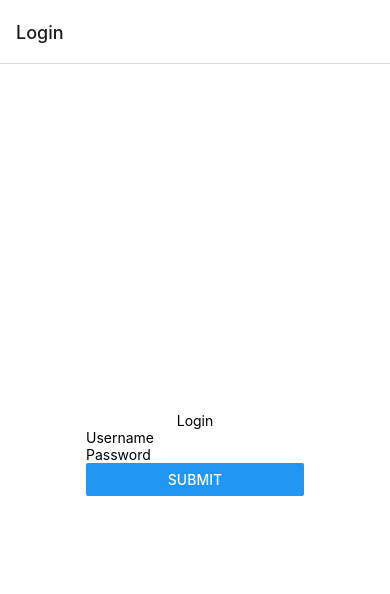
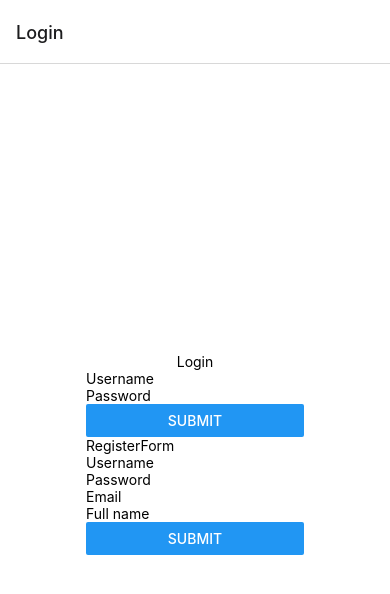
Before and after one commit to JerbsH/wbma, a React Native app: screen /Login in a window 390 px wide. Shown: the top 594 px of the page. Built offline with nearby package versions, Linux system fonts and the light colour scheme; no server answers.

Commit message:
register form functionality

```diff
--- a/Views/Login.js
+++ b/Views/Login.js
@@ -5,6 +5,7 @@
 import AsyncStorage from '@react-native-async-storage/async-storage';
 import LoginForm from './../components/LoginForm';
 import {useUser} from '../hook/ApiHooks';
+import RegisterForm from '../components/RegisterForm';
 
 const Login = ({navigation}) => {
   // props is needed for navigation
@@ -33,6 +34,7 @@
     <View style={styles.container}>
       <Text>Login</Text>
       <LoginForm />
+      <RegisterForm />
     </View>
   );
 };
--- a/components/LoginForm.js
+++ b/components/LoginForm.js
@@ -28,7 +28,6 @@
       setUser(loginResponse.user);
     } catch (error) {
       console.error(error);
-      // TODO: notify user about failed login?
     }
   };
 
@@ -42,6 +41,7 @@
         render={({field: {onChange, onBlur, value}}) => (
           <TextInput
             placeholder="Username"
+            autoCapitalize="none"
             onBlur={onBlur}
             onChangeText={onChange}
             value={value}
--- /dev/null
+++ b/components/RegisterForm.js
@@ -0,0 +1,112 @@
+import {View, Text, TextInput, Button} from 'react-native';
+import React from 'react';
+import {useUser} from '../hook/ApiHooks';
+import {useForm, Controller} from 'react-hook-form';
+
+const RegisterForm = () => {
+  const {postUser} = useUser();
+  const {
+    control,
+    handleSubmit,
+    formState: {errors},
+  } = useForm({
+    defaultValues: {
+      username: '',
+      password: '',
+    },
+  });
+
+  const register = async (userData) => {
+    try {
+      console.log(userData);
+      await postUser(userData);
+    } catch (error) {
+      console.log(error);
+    }
+  };
+
+  return (
+    <View>
+      <Text>RegisterForm</Text>
+      <Controller
+        control={control}
+        rules={{
+          required: true,
+        }}
+        render={({field: {onChange, onBlur, value}}) => (
+          <TextInput
+            placeholder="Username"
+            autoCapitalize="none"
+            onBlur={onBlur}
+            onChangeText={onChange}
+            value={value}
+          />
+        )}
+        name="username"
+      />
+      {errors.username && <Text>This is required.</Text>}
+
+      <Controller
+        control={control}
+        rules={{
+          maxLength: 100,
+          required: true,
+        }}
+        render={({field: {onChange, onBlur, value}}) => (
+          <TextInput
+            placeholder="Password"
+            secureTextEntry={true}
+            autoCapitalize="none"
+            onBlur={onBlur}
+            onChangeText={onChange}
+            value={value}
+          />
+        )}
+        name="password"
+      />
+      {errors.password && <Text>This is required.</Text>}
+
+      <Controller
+        control={control}
+        rules={{
+          maxLength: 100,
+          required: true,
+        }}
+        render={({field: {onChange, onBlur, value}}) => (
+          <TextInput
+            placeholder="Email"
+            secureTextEntry={true}
+            autoCapitalize="none"
+            onBlur={onBlur}
+            onChangeText={onChange}
+            value={value}
+          />
+        )}
+        name="email"
+      />
+      {errors.email && <Text>This is required.</Text>}
+
+      <Controller
+        control={control}
+        rules={{
+          maxLength: 100,
+        }}
+        render={({field: {onChange, onBlur, value}}) => (
+          <TextInput
+            placeholder="Full name"
+            secureTextEntry={true}
+            autoCapitalize="none"
+            onBlur={onBlur}
+            onChangeText={onChange}
+            value={value}
+          />
+        )}
+        name="full_name"
+      />
+
+      <Button title="Submit" onPress={handleSubmit(register)} />
+    </View>
+  );
+};
+
+export default RegisterForm;
```
